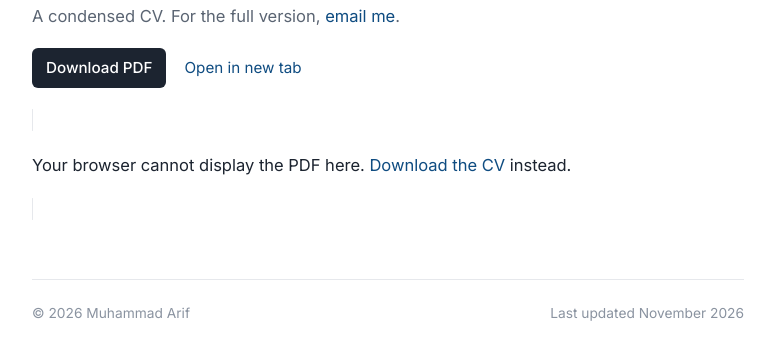
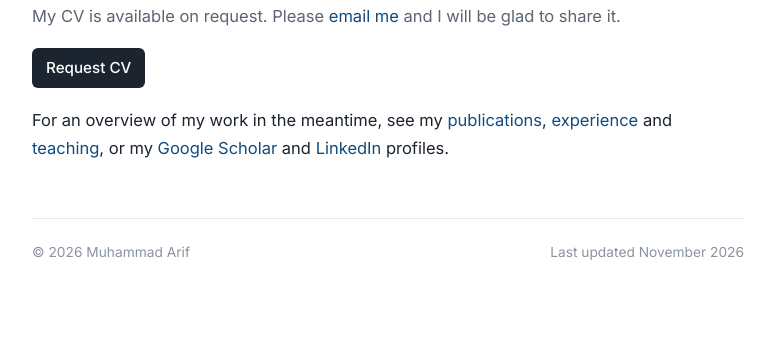
Before and after one commit to marif561/marif561.github.io, a plain HTML site: page cv.html in a window 1280 px wide. Shown: the part 174-534 px from the top of the page, without its empty margins (252-1027 px from the left). Drawn offline with Linux system fonts and the light colour scheme.

Commit message:
Make CV available on request only; remove PDF from site
Co-Authored-By: Claude Opus 5.5 <noreply@anthropic.com>
Claude-Session: https://claude.ai/code/session_011SME3VVj1CGpF6xNaU8ZAr

```diff
--- a/cv.html
+++ b/cv.html
@@ -35,14 +35,14 @@
   <main id="content">
 
     <h1 class="page-title">Curriculum Vitae</h1>
-    <p class="lead">A condensed CV. For the full version, <a href="mailto:arifmuhmmand@gmail.com?subject=Full%20CV%20request">email me</a>.</p>
+    <p class="lead">My CV is available on request. Please <a href="mailto:arifmuhmmand@gmail.com?subject=CV%20request">email me</a> and I will be glad to share it.</p>
     <p class="cv-actions">
-      <a class="btn-dl" href="Muhammad_Arif_CV.pdf" download>Download PDF</a>
-      <a href="Muhammad_Arif_CV.pdf" target="_blank" rel="noopener">Open in new tab</a>
+      <a class="btn-dl" href="mailto:arifmuhmmand@gmail.com?subject=CV%20request">Request CV</a>
     </p>
-    <object class="cv-embed" data="Muhammad_Arif_CV.pdf#view=FitH" type="application/pdf" aria-label="CV of Muhammad Arif">
-      <p>Your browser cannot display the PDF here. <a href="Muhammad_Arif_CV.pdf">Download the CV</a> instead.</p>
-    </object>
+    <p>For an overview of my work in the meantime, see my <a href="publications.html">publications</a>,
+       <a href="./#experience">experience</a> and <a href="./#teaching">teaching</a>, or my
+       <a href="https://scholar.google.com/citations?user=NUbu-DoAAAAJ" target="_blank" rel="noopener">Google Scholar</a> and
+       <a href="https://www.linkedin.com/in/muhammadarif1906/" target="_blank" rel="noopener">LinkedIn</a> profiles.</p>
   </main>
   <footer>
     <span>© 2026 Muhammad Arif</span>
```
Also changed, not shown: index.html (+2 -2 lines), 1 other file.
